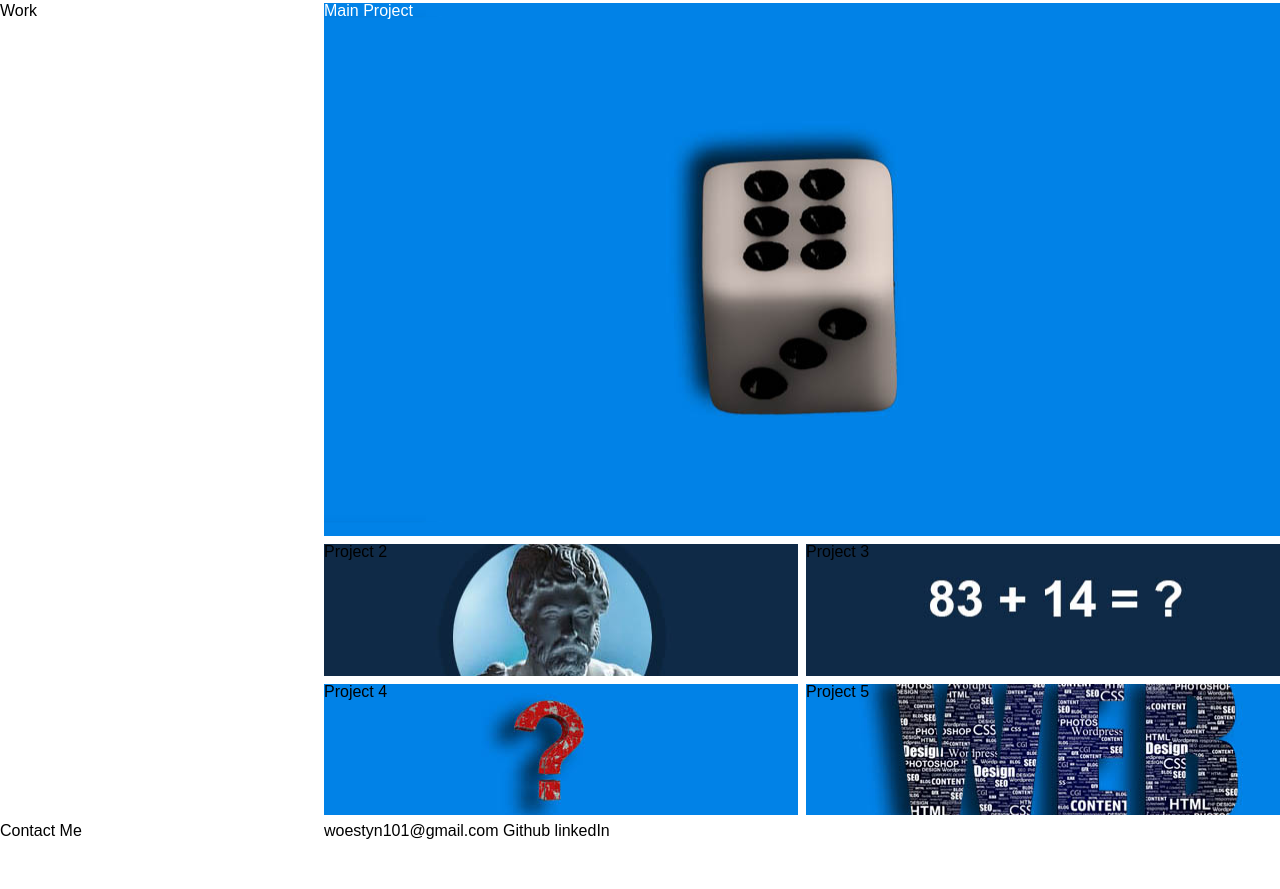
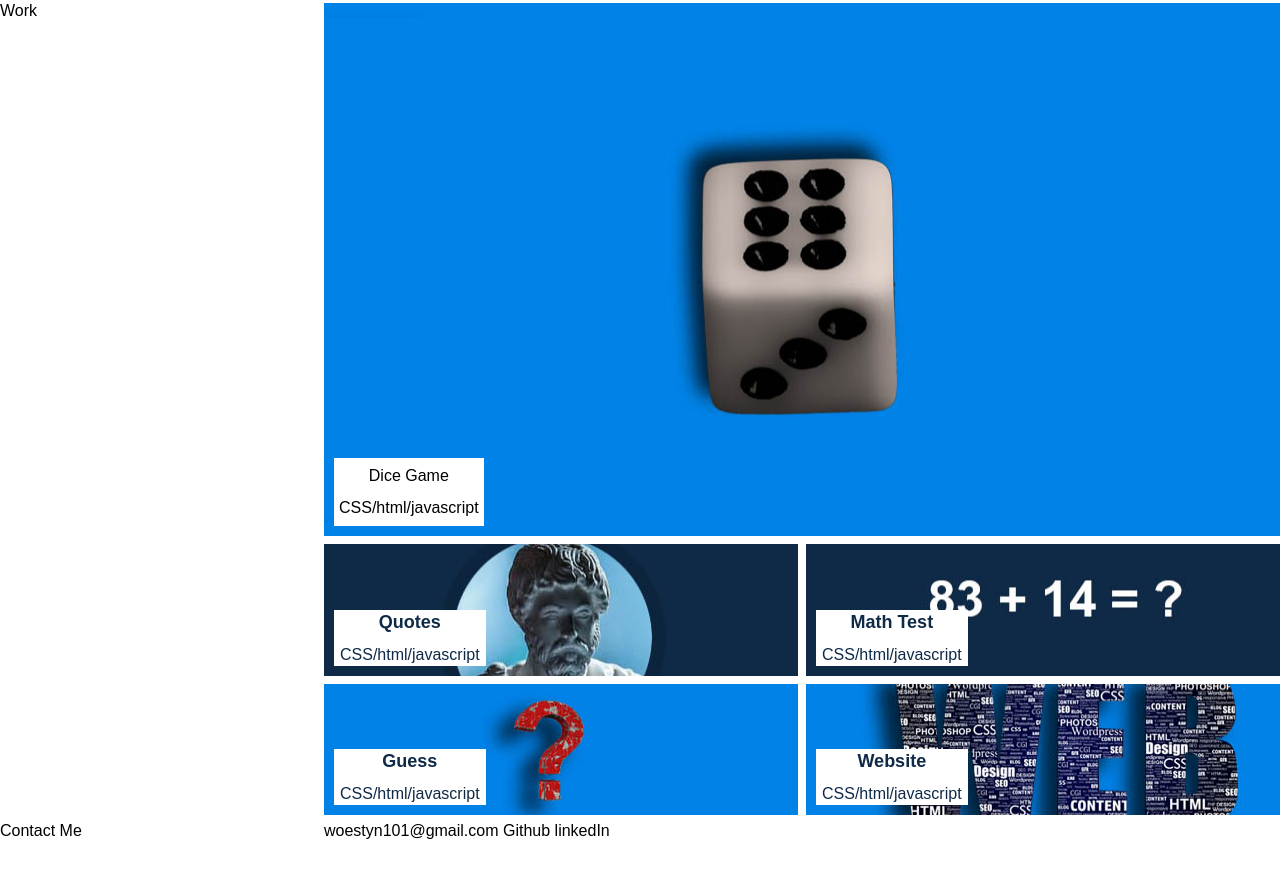
Before and after one commit to woestyn101/profile_website, a plain HTML site: page index.html in a window 1280 px wide. Shown: the part 243-1132 px from the top of the page. Drawn offline with Linux system fonts and the light colour scheme.

Commit message:
images as background url and titles set

```diff
--- a/assets/style.css
+++ b/assets/style.css
@@ -64,6 +64,7 @@ a:visited {
 }
 
 .container {
+
     display:grid;
     height:120vh;
     grid-template-rows: 1fr 4fr 4fr 2fr 2fr 1fr;
@@ -93,17 +94,57 @@ a:visited {
     grid-column:2/ 4;
 }
 .main-project {
+    display: flex;
+    align-items: flex-end;
     grid-row: 2 / 4;
     grid-column:2/ 4;
     background-image: url("images/dice8.jpg");
     background-repeat: cover;
     background-position: center center;
     background-size: auto;
-    color: white;
+}
+
+.main-grid-p {
+background-color: white;
+display: inline-block;
+justify-self: flex-end;
+padding:10px 5px;
+text-align: center;
+margin: 10px;
+
+
+}
+
+.sub-grid-p {
+    background-color: white;
+    color: #0f2a47;
+    display: inline-block;
+    justify-self: flex-end;
+    padding:3px 6px;
+    text-align: center;
+    margin: 10px;
+    font-weight:500;
+    }
+
+
+
+.title {
+    font-size: xx-large;
+    font-weight: bold;
+    color: #0f2a47;
+
+}
+
+.title2 {
+    font-size: large;
+    font-weight: bold;
+    color: #0f2a47
 
 }
 
 .project-2 {
+    display: flex;
+    align-items: flex-end;
     grid-row: 4 / 5;
     grid-column:2/ 3;
     background-image: url("images/marcus-aurelius3.jpg");
@@ -112,6 +153,8 @@ a:visited {
     background-size: auto;
 }
 .project-3 {
+    display: flex;
+    align-items: flex-end;
     grid-row: 4 / 5;
     grid-column:3/ 4;
     background-image: url("images/math3.jpg");
@@ -120,6 +163,8 @@ a:visited {
     background-size: auto;
 }
 .project-4 {
+    display: flex;
+    align-items: flex-end;
     grid-row: 5 / 6;
     grid-column:2/ 3;
     background-image: url("images/guess_game2.jpg");
@@ -128,6 +173,8 @@ a:visited {
     background-size: auto;
 }
 .project-5 {
+    display: flex;
+    align-items: flex-end;
     grid-row: 5 / 6;
     grid-column:3/ 4;
     background-image: url("images/web3.jpg");
--- a/index.html
+++ b/index.html
@@ -30,11 +30,31 @@
           itaque quas, dolorem mollitia perferendis, quasi adipisci dolor non
           officia dolore amet atque iste porro eos. Natus itaque labore at.
         </div>
-        <div class="item main-project"><p class="main-p">Main Project</p></div>
-        <div class="item project-2">Project 2</div>
-        <div class="item project-3">Project 3</div>
-        <div class="item project-4">Project 4</div>
-        <div class="item project-5">Project 5</div>
+        <div class="item main-project">
+          <p class="main-grid-p">
+            <span class="Title">Dice Game</span><br /><br />CSS/html/javascript
+          </p>
+        </div>
+        <div class="item project-3">
+          <p class="sub-grid-p">
+            <span class="title2">Math Test</span><br /><br />CSS/html/javascript
+          </p>
+        </div>
+        <div class="item project-4">
+          <p class="sub-grid-p">
+            <span class="title2">Guess</span><br /><br />CSS/html/javascript
+          </p>
+        </div>
+        <div class="item project-5">
+          <p class="sub-grid-p">
+            <span class="title2">Website</span><br /><br />CSS/html/javascript
+          </p>
+        </div>
+        <div class="item project-2">
+          <p class="sub-grid-p">
+            <span class="title2">Quotes</span><br /><br />CSS/html/javascript
+          </p>
+        </div>
         <div class="item footer-info">woestyn101@gmail.com Github linkedIn</div>
       </div>
     </section>
```
Also changed, not shown: assets/images/game_dice.jpg (added), assets/images/web_template.jpg (added).
